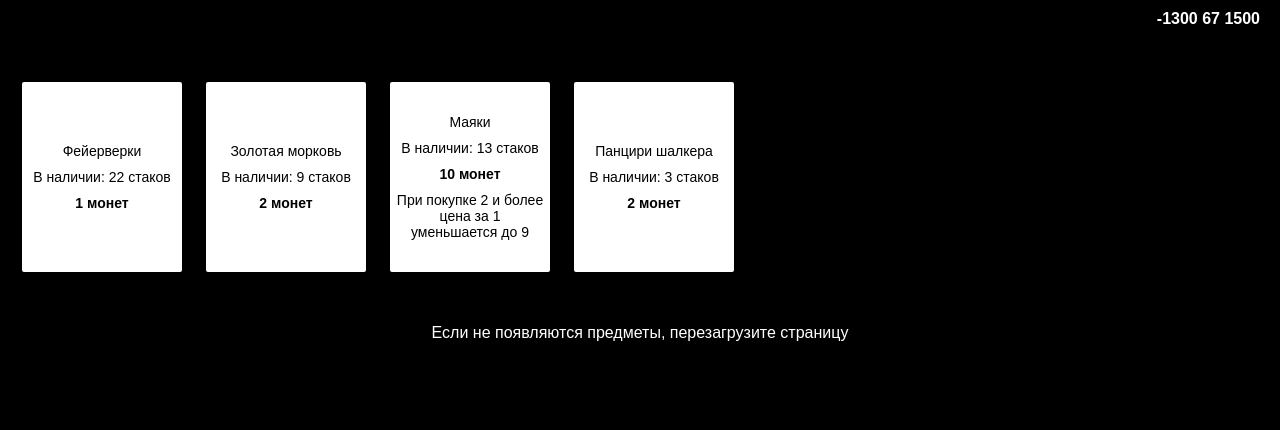
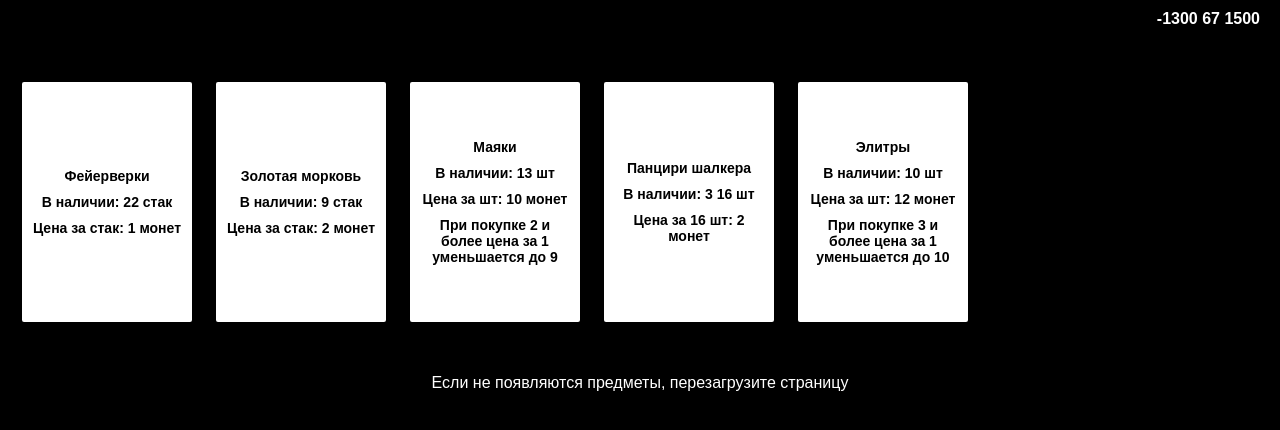
Before and after one commit to kakashka899/67Shop, a plain HTML site: page index.html in a window 1280 px wide. Drawn offline with Linux system fonts and the light colour scheme.

Commit message:
Update index.html

```diff
--- a/index.html
+++ b/index.html
@@ -28,7 +28,7 @@ header {
     border: 2px solid black;
     border-radius: 4px;
     width: 150px;
-    height: 180px;
+    height: 220px;
     display: flex;
     flex-direction: column;
     align-items: center;
@@ -36,7 +36,8 @@ header {
     box-shadow: 2px 2px 5px rgba(0,0,0,0.5);
     color: black;
     font-size: 14px;
-    padding: 5px;
+    padding: 10px;
+    font-weight: bold;
 }
 .card div {
     margin: 5px 0;
@@ -60,16 +61,17 @@ footer {
 <script>
 window.onload = function() {
     const inventory = [
-        { name: "Фейерверки", price: 1, stock: 22 },
-        { name: "Золотая морковь", price: 2, stock: 9 },
-        { name: "Маяки", price: 10, stock: 13, note: "При покупке 2 и более цена за 1 уменьшается до 9" },
-        { name: "Панцири шалкера", price: 2, stock: 3 }
+        { name: "Фейерверки", price: 1, stock: 22, unit: "стак" },
+        { name: "Золотая морковь", price: 2, stock: 9, unit: "стак" },
+        { name: "Маяки", price: 10, stock: 13, unit: "шт", note: "При покупке 2 и более цена за 1 уменьшается до 9" },
+        { name: "Панцири шалкера", price: 2, stock: 3, unit: "16 шт" },
+        { name: "Элитры", price: 12, stock: 10, unit: "шт", note: "При покупке 3 и более цена за 1 уменьшается до 10" }
     ];const shop = document.getElementById('shop');
 
 inventory.forEach(item => {
     const card = document.createElement('div');
     card.className = 'card';
-    card.innerHTML = `<div>${item.name}</div><div>В наличии: ${item.stock} стаков</div><div class='price'>${item.price} монет</div>${item.note ? `<div>${item.note}</div>` : ''}`;
+    card.innerHTML = `<div>${item.name}</div><div>В наличии: ${item.stock} ${item.unit}</div><div class='price'>Цена за ${item.unit}: ${item.price} монет</div>${item.note ? `<div>${item.note}</div>` : ''}`;
     shop.appendChild(card);
 });
 
```
